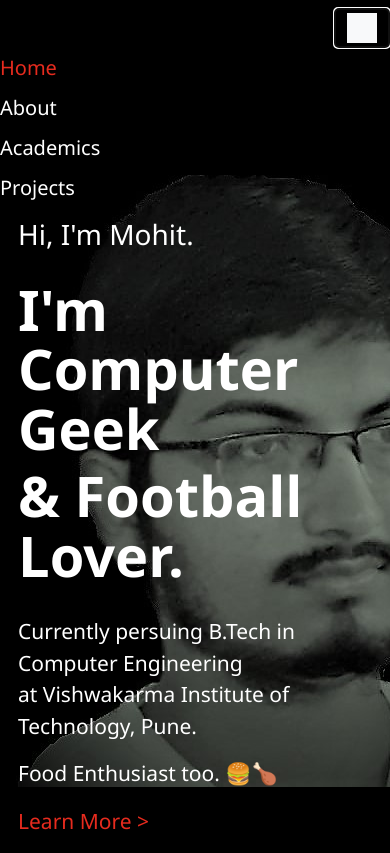
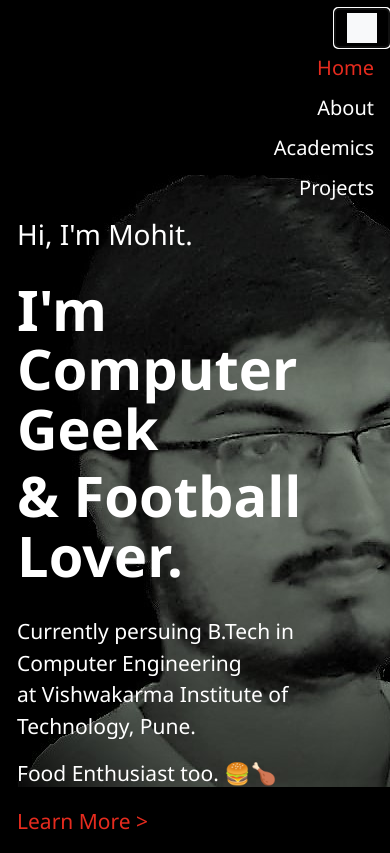
Before and after one commit to mohitgm/mohitgm.github.io, a plain HTML site: page index.html in a window 390 px wide. Both pictures are taken after a click on the button 362 px from the left and 28 px from the top of the page. Shown: the top 853 px of the page. Drawn offline with nearby package versions, Linux system fonts and the light colour scheme.

Commit message:
Update index.html

```diff
--- a/index.html
+++ b/index.html
@@ -4,10 +4,8 @@
     <!-- Required meta tags -->
     <meta charset="utf-8">
     <meta name="viewport" content="width=device-width, initial-scale=1, shrink-to-fit=yes">
-
     <!-- Bootstrap CSS -->
     <link rel="stylesheet" href="https://stackpath.bootstrapcdn.com/bootstrap/4.5.2/css/bootstrap.min.css" integrity="sha384-JcKb8q3iqJ61gNV9KGb8thSsNjpSL0n8PARn9HuZOnIxN0hoP+VmmDGMN5t9UJ0Z" crossorigin="anonymous">
-
     <title>My Portfolio</title>
     <style>
         body{
@@ -23,24 +21,19 @@
        margin-left: 115px;
      }
      #m{
-   position: absolute;
+      position: absolute;
        left: 713px;
        top:75px;
-
      }
 
-     @media (max-width: 400px){
-
+     @media (max-width: 600px){
        #test{
-         margin-left: 3px;
+         margin-left: 2px;
        }
        #m{
         position: absolute;
         left: 0px;
         top:175px;
-         padding:0;
-         margin:0;
-
        }
  }
  ::-webkit-scrollbar-thumb{
@@ -52,16 +45,16 @@
     <nav class="navbar navbar-expand-md px-0 mx-0 fixed-top">
       <div class="container">
           <button class="navbar-toggler ml-auto" data-toggle="collapse" data-target="#mainNav">
-              <span class="navbar-toggler-icon bg-light text-dark"></span>
+              <span class="navbar-toggler-icon bg-light text-dark float-xs-right"></span>
           </button>
           <div class="collapse navbar-collapse" id="mainNav">
 
               <div class="navbar-nav px-0 mx-0" >
-     <a class="nav-item nav-link active navbar-brand " href="index.html" style="color: rgb(230,43,30);">Home</a>
-      <a class="nav-item nav-link text-white navbar-brand " href="abt.html">About</a>
-      <a class="nav-item nav-link text-white navbar-brand " href="acad.html">Academics</a>
-      <a class="nav-item nav-link text-white navbar-brand " href="proj.html">Projects</a>
-      <a class="nav-item nav-link text-white navbar-brand " href="contacts.html"style="position: absolute;left: 1150px;" >Contact</a>
+     <a class="nav-item nav-link active navbar-brand ml-auto" href="index.html" style="color: rgb(230,43,30);">Home</a>
+      <a class="nav-item nav-link text-white navbar-brand ml-auto" href="abt.html">About</a>
+      <a class="nav-item nav-link text-white navbar-brand ml-auto" href="acad.html">Academics</a>
+      <a class="nav-item nav-link text-white navbar-brand ml-auto" href="proj.html">Projects</a>
+     <a class="nav-item nav-link text-white navbar-brand ml-auto" href="contacts.html"style="position: absolute;left: 1150px;" >Contact</a>
 
   </div>
 </div>
@@ -76,15 +69,12 @@
     <div class="container"  id="test" >
       <div class='row' >
       <h3 style="color: white;font-weight:500;font-size: 28px;margin-bottom: 1.0em;padding-bottom: 0;"class="col-12">Hi, I'm Mohit.</h3>
-
     </div>
     <div class='row' >
       <h3 style="color: white;font-weight:400;font-size: 56px;font-weight: 600; line-height: 1.0625;" class="col-12">I'm Computer Geek</h3>
-
     </div>
     <div class='row' >
       <h3 style="color: white;font-weight:400;font-size: 56px;font-weight: 600;line-height: 1.0625;margin-bottom: 0.56em;" class="col-12"> & Football Lover.</h3>
-
     </div>
     <div class="row">
       <p style="color: white;font-size: 21px;margin-bottom: 0;" class="col-10" >Currently persuing B.Tech in Computer Engineering </p>
```
